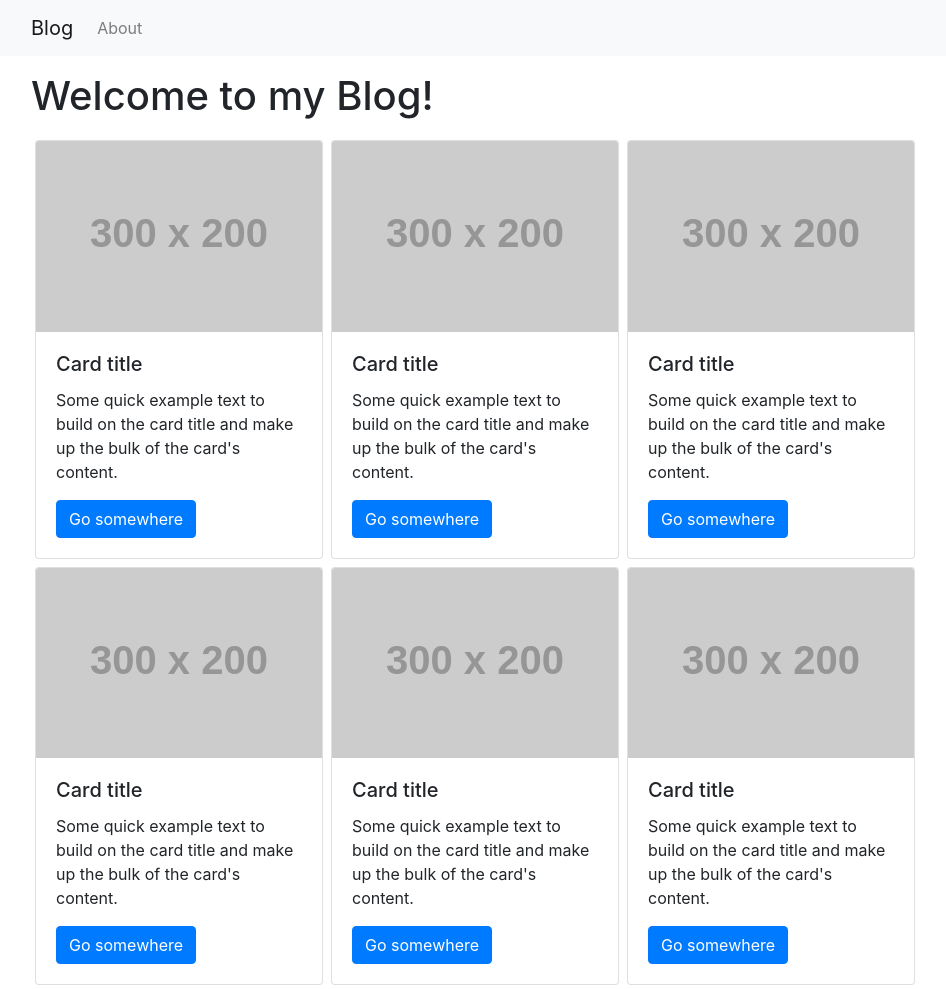
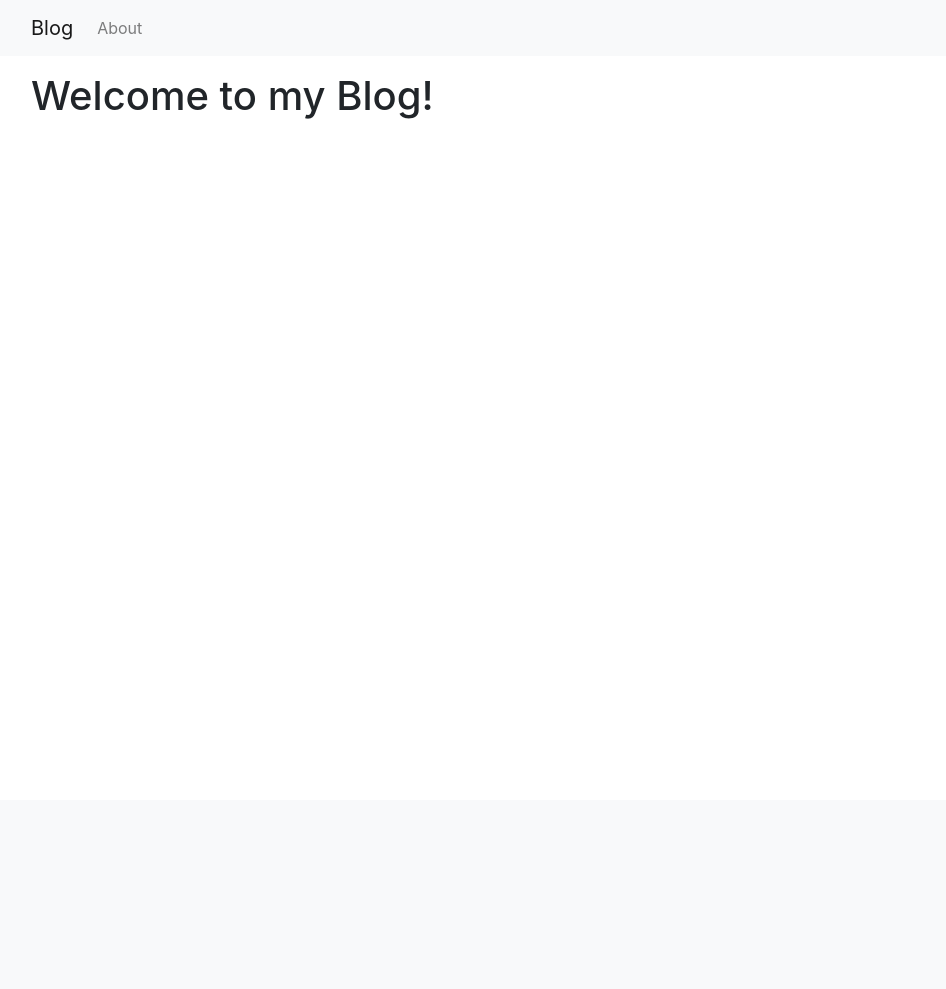
Before and after one commit to AS7go/php-blog, a PHP site: template templates/index.twig in a window 1280 px wide. Shown: the whole page, without its empty margins (54-1000 px from the left). After the commit the page ends 119 px from the top, so only its background shows below. Run offline with PHP 8.4, Linux system fonts and the light colour scheme; the template is opened without the code that fills it, so the values that code supplies are empty; grey boxes labelled with a size stand in for pictures from a placeholder-image service; some libraries are stand-ins or nearby versions.

Commit message:
post key post

```diff
--- a/templates/index.twig
+++ b/templates/index.twig
@@ -3,70 +3,29 @@
 {% block body %}
 <div class="container">
     <h1 class="mb-3 mt-3">Welcome to my Blog!</h1>
-    <div class="container row">
-        <div class="p-1">
-            <div class="card" style="width: 18rem;">
-                <img src="https://dummyimage.com/300x200/347345/ffffff" class="card-img-top" alt="...">
-                <div class="card-body">
-                    <h5 class="card-title">Card title</h5>
-                    <p class="card-text">Some quick example text to build on the card title and make up the bulk of the card's content.</p>
-                    <a href="/blog-post-1" class="btn btn-primary">Go somewhere</a>
+    {% set rowCount = 1 %}
+    {% for post in posts %}
+        {% if rowCount == 1 %}
+            <div class="container row">
+        {% endif %}
+            <div class="p-1">
+                <div class="card" style="width: 18rem;">
+                    <img src="https://dummyimage.com/300x200/347345/ffffff" class="card-img-top" alt="{{ post.title|escape }}">
+                    <div class="card-body">
+                        <h5 class="card-title">{{ post.title|escape }}</h5>
+                        <p class="card-text">{{ post.description|escape }}</p>
+                        <a href="/{{ post.url_key}}" class="btn btn-primary">Read more</a>
+                    </div>
                 </div>
             </div>
-        </div>
-        <div class="p-1">
-            <div class="card" style="width: 18rem;">
-                <img src="https://dummyimage.com/300x200/347300/ffffff" class="card-img-top" alt="...">
-                <div class="card-body">
-                    <h5 class="card-title">Card title</h5>
-                    <p class="card-text">Some quick example text to build on the card title and make up the bulk of the card's content.</p>
-                    <a href="/blog-post-2" class="btn btn-primary">Go somewhere</a>
-                </div>
+        {% set rowCount = rowCount + 1 %}
+        {% if rowCount == 1 %}
             </div>
-        </div>
-        <div class="p-1">
-            <div class="card" style="width: 18rem;">
-                <img src="https://dummyimage.com/300x200/6824b5/ffffff" class="card-img-top" alt="...">
-                <div class="card-body">
-                    <h5 class="card-title">Card title</h5>
-                    <p class="card-text">Some quick example text to build on the card title and make up the bulk of the card's content.</p>
-                    <a href="/blog-post-3" class="btn btn-primary">Go somewhere</a>
-                </div>
-            </div>
-        </div>
-    </div>
-    <div class="container row">
-        <div class="p-1">
-            <div class="card" style="width: 18rem;">
-                <img src="https://dummyimage.com/300x200/347345/ffffff" class="card-img-top" alt="...">
-                <div class="card-body">
-                    <h5 class="card-title">Card title</h5>
-                    <p class="card-text">Some quick example text to build on the card title and make up the bulk of the card's content.</p>
-                    <a href="#" class="btn btn-primary">Go somewhere</a>
-                </div>
-            </div>
-        </div>
-        <div class="p-1">
-            <div class="card" style="width: 18rem;">
-                <img src="https://dummyimage.com/300x200/347300/ffffff" class="card-img-top" alt="...">
-                <div class="card-body">
-                    <h5 class="card-title">Card title</h5>
-                    <p class="card-text">Some quick example text to build on the card title and make up the bulk of the card's content.</p>
-                    <a href="#" class="btn btn-primary">Go somewhere</a>
-                </div>
-            </div>
-        </div>
-        <div class="p-1">
-            <div class="card" style="width: 18rem;">
-                <img src="https://dummyimage.com/300x200/6824b5/ffffff" class="card-img-top" alt="...">
-                <div class="card-body">
-                    <h5 class="card-title">Card title</h5>
-                    <p class="card-text">Some quick example text to build on the card title and make up the bulk of the card's content.</p>
-                    <a href="#" class="btn btn-primary">Go somewhere</a>
-                </div>
-            </div>
-        </div>
-    </div>
+        {% endif %}
+        {% if rowCount > 3 %}
+            {% set rowCount =1 %}
+        {% endif %}
+    {% endfor %}
 </div>
 
 {% endblock %}
```
Also changed, not shown: index.php (+5 -2 lines), src/PostMapper.php (+8 -0 lines).
